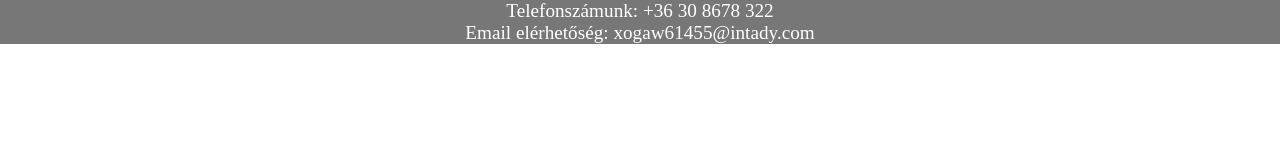
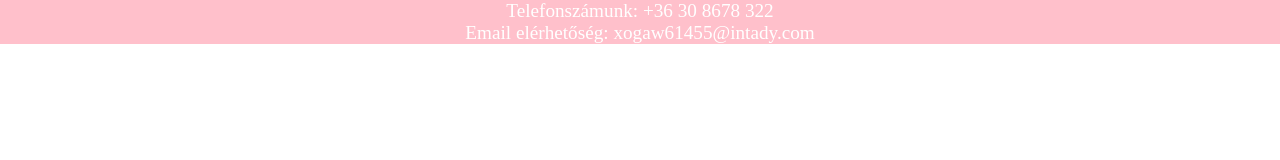
Before and after one commit to Goldor20/webteszt, a plain HTML site: page index.html in a window 1280 px wide. Drawn offline with Linux system fonts and the light colour scheme.

Commit message:
u Please enter the commit message for your changes. Lines starting

```diff
--- a/footer.css
+++ b/footer.css
@@ -4,11 +4,12 @@
 
 
 footer {
-        background-color: #777;
+        background-color: pink;
         padding: 10px;
         text-align: center;
         color: white;
         padding: 0%;
         margin: 0%;
         font-size: larger;
+
 }
```
